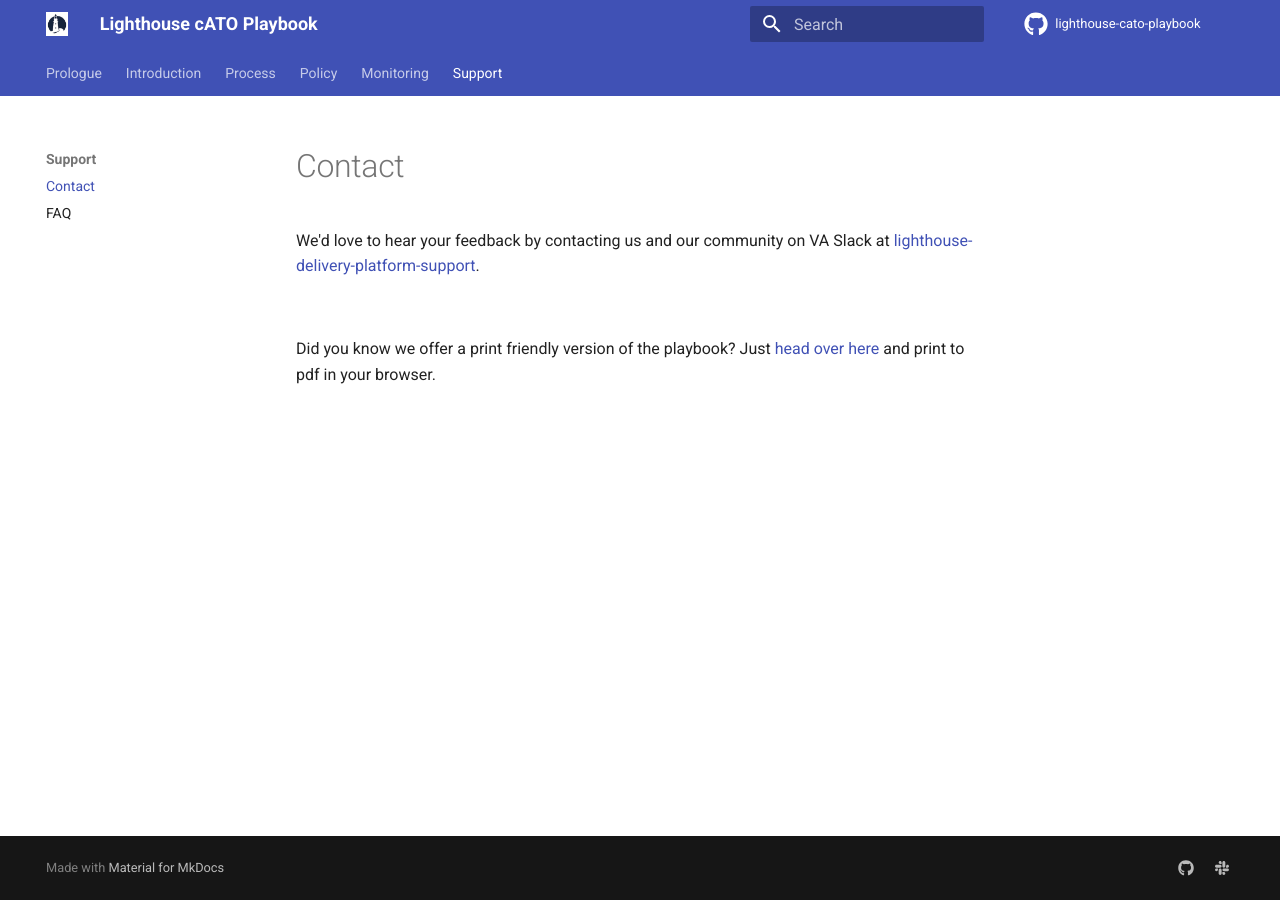
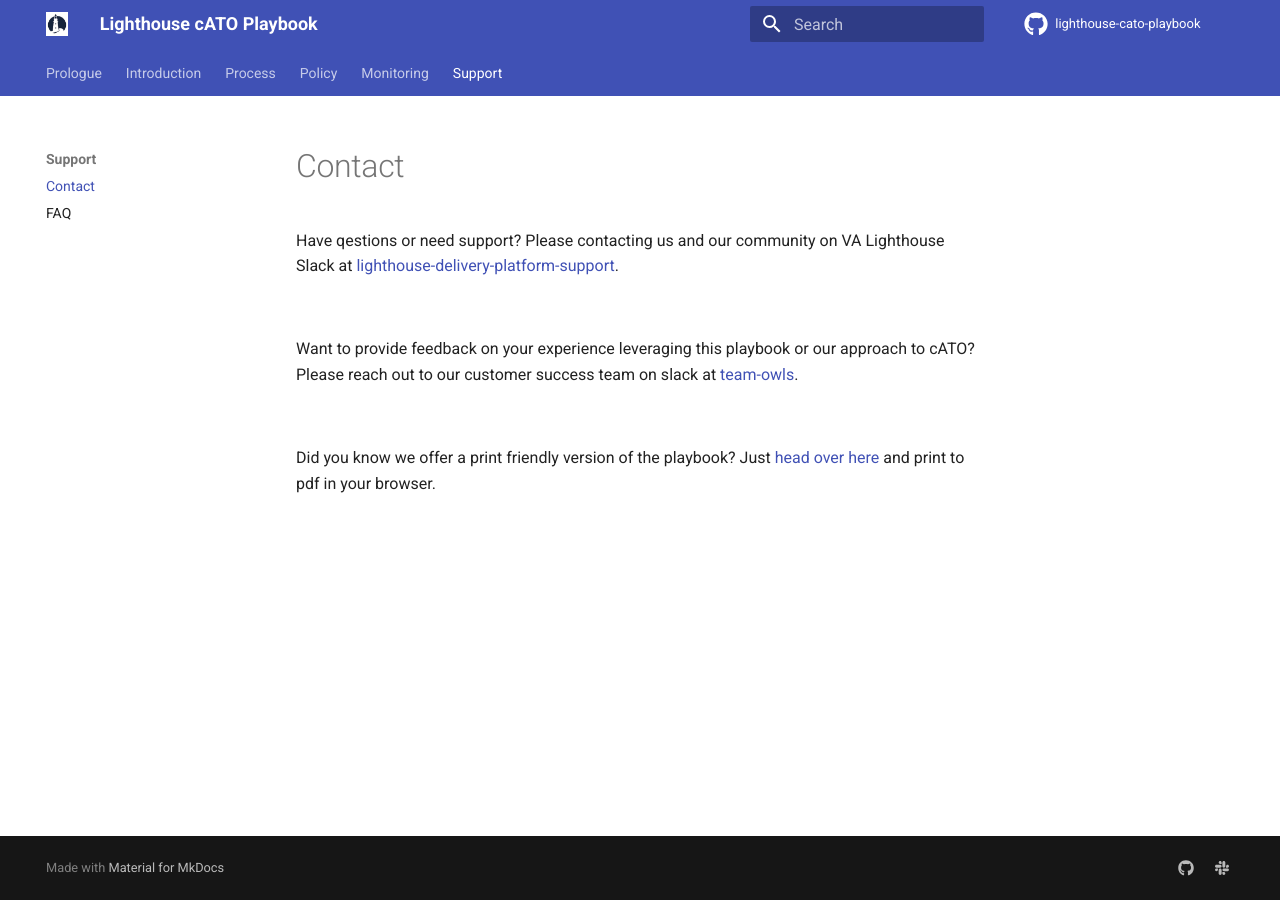
Before and after one commit to rise8-us/cato-playbook, an MkDocs documentation site: the page built from docs/contact.md, in a window 1280 px wide. Built offline with MkDocs 1.6.1 and Material for MkDocs 9.7.7, drawn with Linux system fonts in a browser that asks for light colours; comment, search, counter and statistics services are not loaded.

Commit message:
Update contact.md

```diff
--- a/docs/contact.md
+++ b/docs/contact.md
@@ -1,6 +1,10 @@
 # Contact
 
-We'd love to hear your feedback by contacting us and our community on VA Slack at [lighthouse-delivery-platform-support](https://lighthouseva.slack.com/archives/C03UA9MV1EH).
+Have qestions or need support? Please contacting us and our community on VA Lighthouse Slack at [lighthouse-delivery-platform-support](https://lighthouseva.slack.com/archives/C03UA9MV1EH).
+
+<br/>
+
+Want to provide feedback on your experience leveraging this playbook or our approach to cATO? Please reach out to our customer success team on slack at [team-owls](https://lighthouseva.slack.com/archives/C040UBT08TE).
 
 <br/>
 
```
